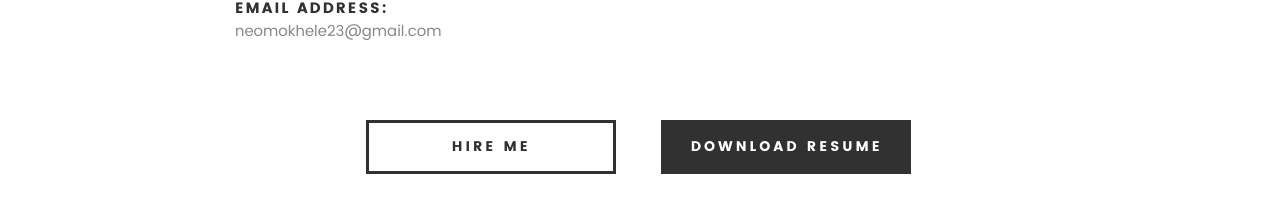
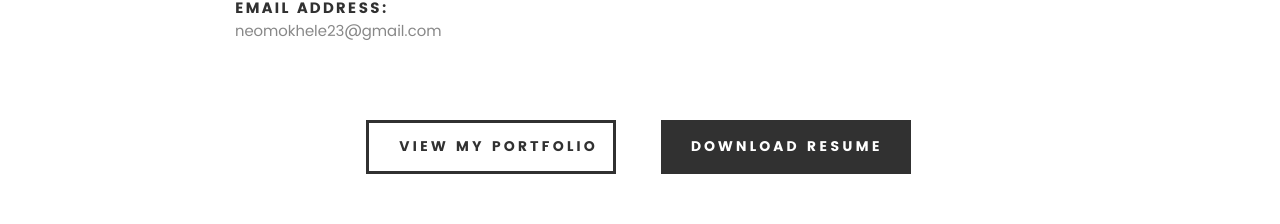
Before and after one commit to techiemokhele/techiemokhele_resume.github.io, a plain HTML site: page index.html in a window 1280 px wide. Shown: the part 2140-2364 px from the top of the page. Drawn offline with Linux system fonts and the light colour scheme; files whose address does not match are found by name.

Commit message:
Update index.html
Changed href from contact to portfolio

```diff
--- a/index.html
+++ b/index.html
@@ -190,7 +190,7 @@
 
    	<div class="row button-section">
    		<div class="col-twelve">
-   			<a href="#contact" title="Hire Me" class="button stroke smoothscroll">Hire Me</a>
+   			<a href="#portfolio" title="View My Portfolio" class="button stroke smoothscroll">View My Portfolio</a>
    			<a href="resume/NeoMokheleResume2021.pdf" title="Download Neo Tsietsi Mokhele's Resume" class="button button-primary" download>Download Resume</a>
    		</div>
    	</div>
```
